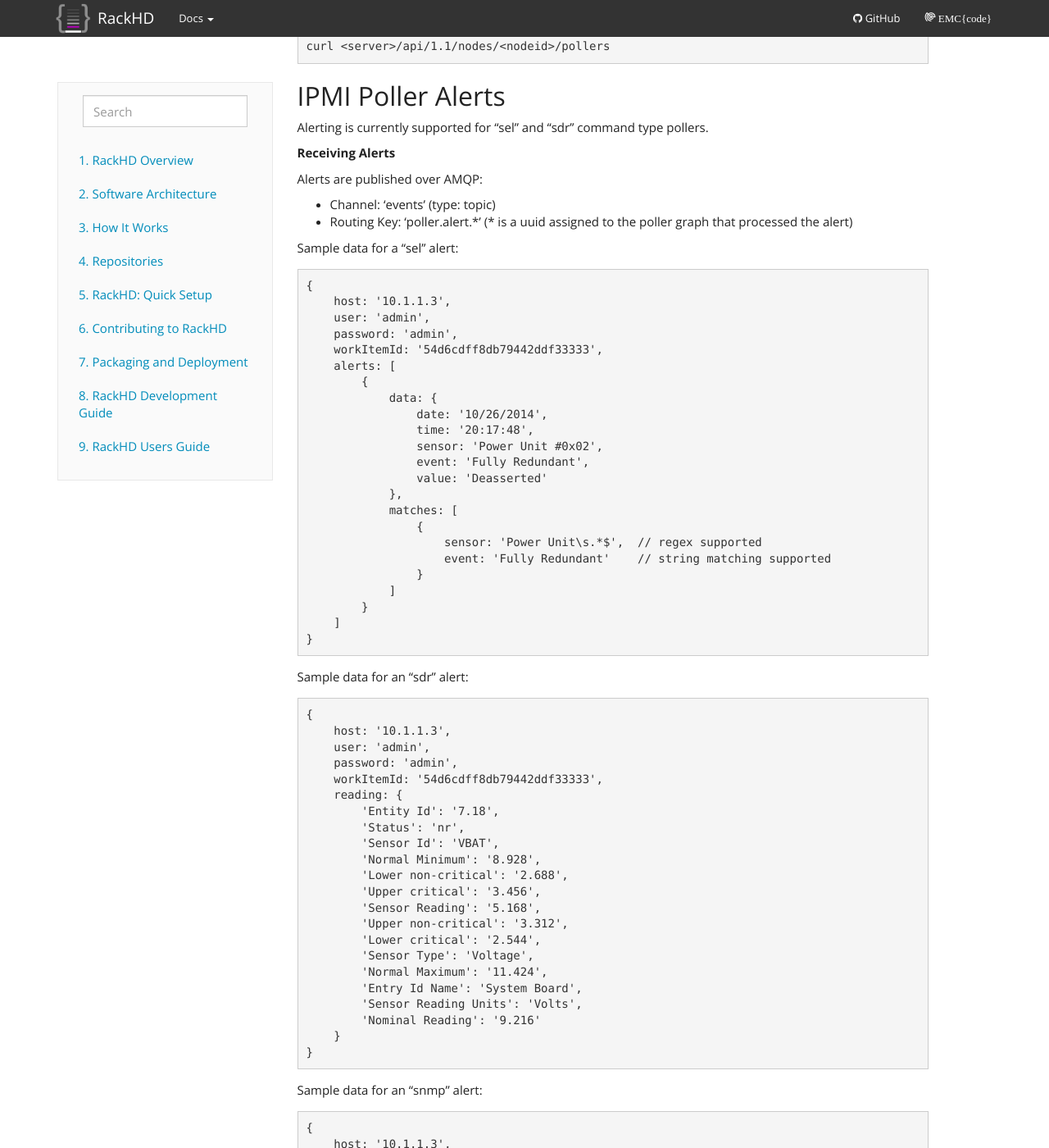
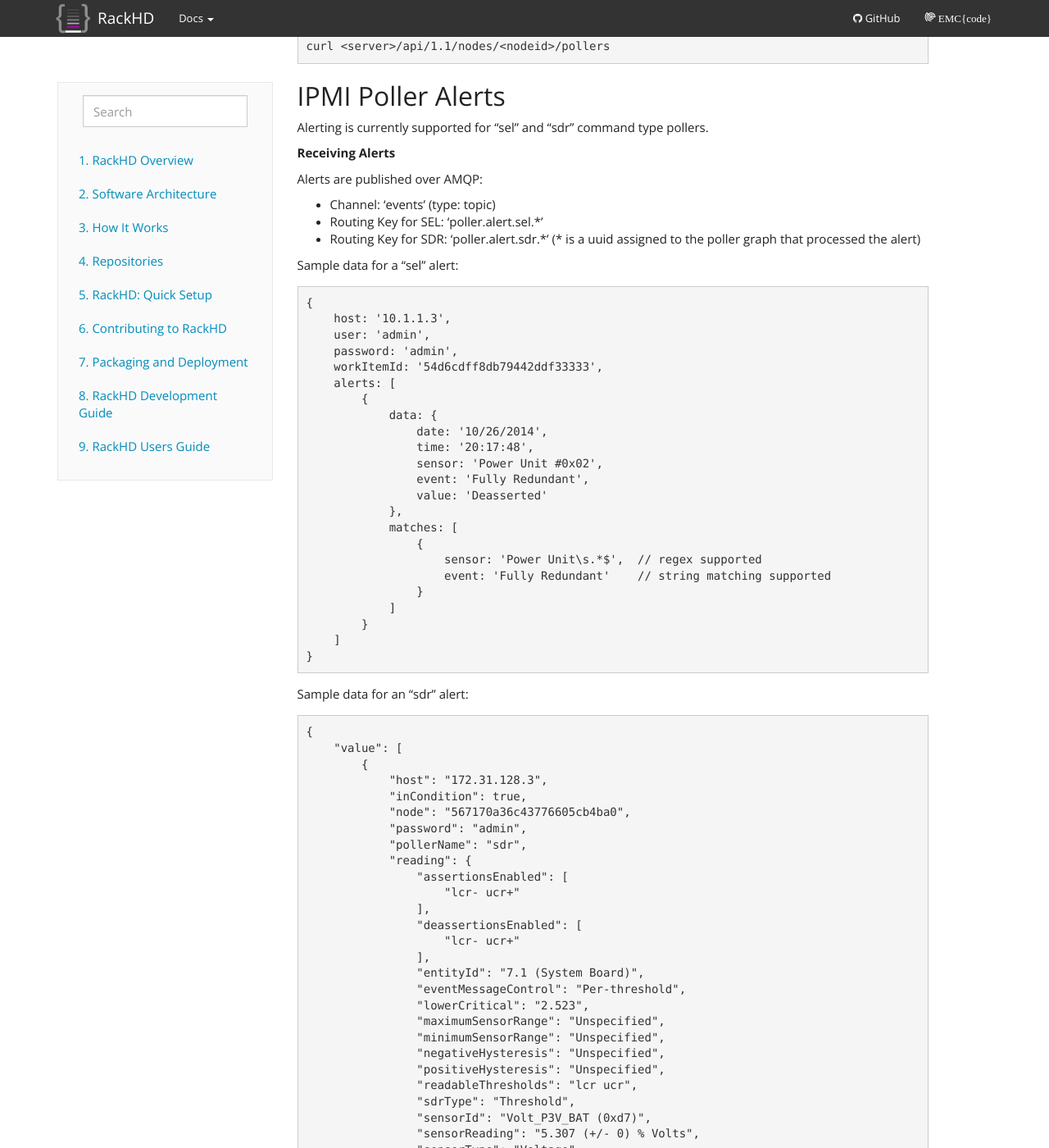
Before and after one commit to RackHD/docs, a Sphinx documentation site: the page built from docs/rackhd/pollers.rst, in a window 1280 px wide and 1400 px high, scrolled down 5474 px. Shown: the whole window at 82% size. Built offline with Sphinx 7.4.7, drawn with Linux system fonts in a browser that asks for light colours; some of the changed text lies outside the part shown.

Commit message:
Update readthedocs for ipmi alerts

```diff
--- a/docs/rackhd/pollers.rst
+++ b/docs/rackhd/pollers.rst
@@ -327,7 +327,9 @@ Alerting is currently supported for "sel" and "sdr" command type pollers.
 Alerts are published over AMQP:
 
 - Channel: 'events' (type: topic)
-- Routing Key: 'poller.alert.\*' (\* is a uuid assigned to the poller graph that processed the alert)
+- Routing Key for SEL: 'poller.alert.sel.\*'
+- Routing Key for SDR: 'poller.alert.sdr.\*'
+  (\* is a uuid assigned to the poller graph that processed the alert)
 
 Sample data for a "sel" alert:
 
@@ -363,26 +365,41 @@ Sample data for an "sdr" alert:
 .. code-block:: REST
 
     {
-        host: '10.1.1.3',
-        user: 'admin',
-        password: 'admin',
-        workItemId: '54d6cdff8db79442ddf33333',
-        reading: {
-            'Entity Id': '7.18',
-            'Status': 'nr',
-            'Sensor Id': 'VBAT',
-            'Normal Minimum': '8.928',
-            'Lower non-critical': '2.688',
-            'Upper critical': '3.456',
-            'Sensor Reading': '5.168',
-            'Upper non-critical': '3.312',
-            'Lower critical': '2.544',
-            'Sensor Type': 'Voltage',
-            'Normal Maximum': '11.424',
-            'Entry Id Name': 'System Board',
-            'Sensor Reading Units': 'Volts',
-            'Nominal Reading': '9.216'
-        }
+        "value": [
+            {
+                "host": "172.31.128.3",
+                "inCondition": true,
+                "node": "567170a36c43776605cb4ba0",
+                "password": "admin",
+                "pollerName": "sdr",
+                "reading": {
+                    "assertionsEnabled": [
+                        "lcr- ucr+"
+                    ],
+                    "deassertionsEnabled": [
+                        "lcr- ucr+"
+                    ],
+                    "entityId": "7.1 (System Board)",
+                    "eventMessageControl": "Per-threshold",
+                    "lowerCritical": "2.523",
+                    "maximumSensorRange": "Unspecified",
+                    "minimumSensorRange": "Unspecified",
+                    "negativeHysteresis": "Unspecified",
+                    "positiveHysteresis": "Unspecified",
+                    "readableThresholds": "lcr ucr",
+                    "sdrType": "Threshold",
+                    "sensorId": "Volt_P3V_BAT (0xd7)",
+                    "sensorReading": "5.307 (+/- 0) % Volts",
+                    "sensorType": "Voltage",
+                    "settableThresholds": "lcr ucr",
+                    "status": "Upper Critical",
+                    "thresholdReadMask": "lcr ucr",
+                    "upperCritical": "3.596"
+                },
+                "user": "admin",
+                "workItemId": "567170f2c026c76105e598f4"
+            }
+        ]
     }
 
 
```
